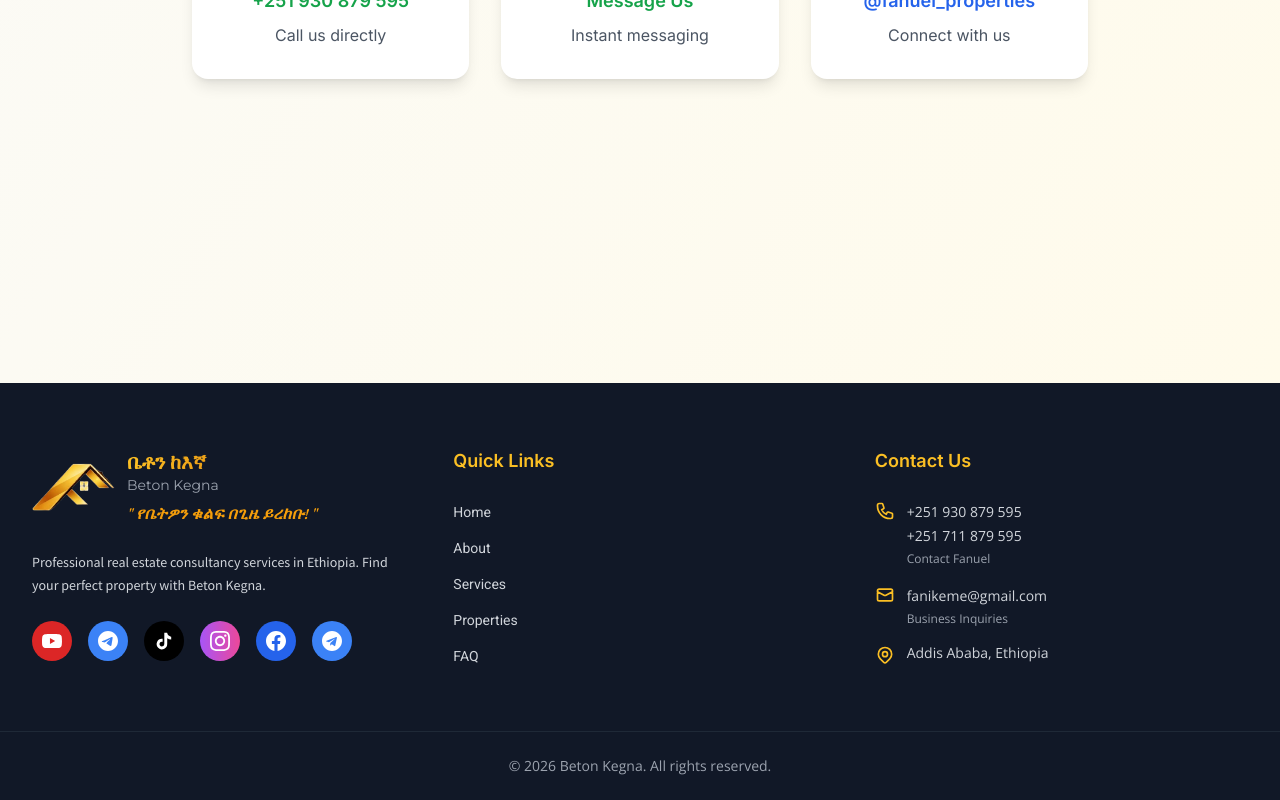
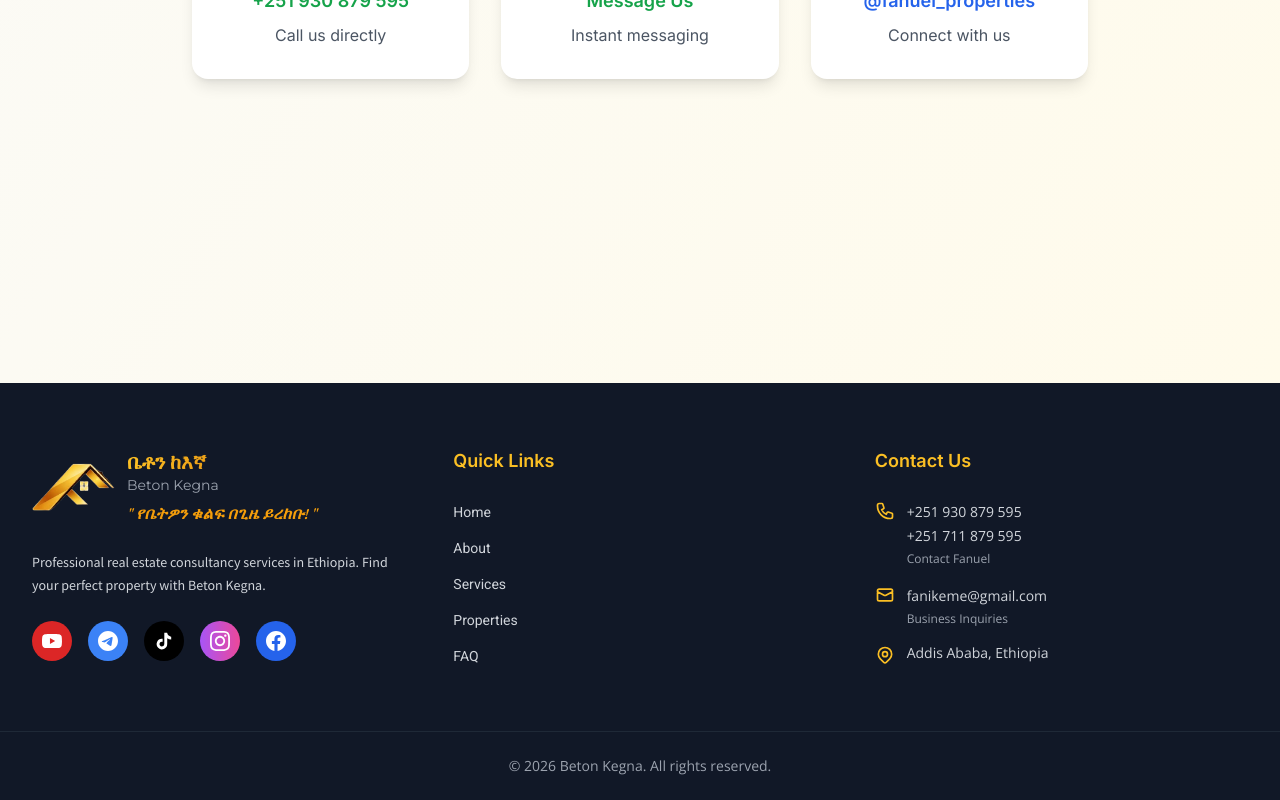
Before and after one commit to dopi95/BK, a Next.js app in the folder frontend/: page /contact in a window 1280 px wide. Shown: the part 1681-2481 px from the top of the page. Built offline with nearby package versions, Linux system fonts and the light colour scheme.

Commit message:
remove telegram icon

```diff
--- a/frontend/src/components/About.tsx
+++ b/frontend/src/components/About.tsx
@@ -85,16 +85,6 @@ export default function About() {
       icon: (
         <svg className="w-6 h-6" fill="currentColor" viewBox="0 0 24 24">
           <path d="M24 12.073c0-6.627-5.373-12-12-12s-12 5.373-12 12c0 5.99 4.388 10.954 10.125 11.854v-8.385H7.078v-3.47h3.047V9.43c0-3.007 1.792-4.669 4.533-4.669 1.312 0 2.686.235 2.686.235v2.953H15.83c-1.491 0-1.956.925-1.956 1.874v2.25h3.328l-.532 3.47h-2.796v8.385C19.612 23.027 24 18.062 24 12.073z"/>
-        </svg>
-      )
-    },
-    {
-      name: 'Telegram',
-      url: 'https://t.me/fanuel_akoya',
-      color: 'hover:bg-blue-500',
-      icon: (
-        <svg className="w-6 h-6" fill="currentColor" viewBox="0 0 24 24">
-          <path d="M12 0C5.373 0 0 5.373 0 12s5.373 12 12 12 12-5.373 12-12S18.627 0 12 0zm5.894 8.221l-1.97 9.28c-.145.658-.537.818-1.084.508l-3-2.21-1.446 1.394c-.14.18-.357.295-.6.295-.002 0-.003 0-.005 0l.213-3.054 5.56-5.022c.24-.213-.054-.334-.373-.121l-6.869 4.326-2.96-.924c-.64-.203-.658-.64.135-.954l11.566-4.458c.538-.196 1.006.128.832.941z"/>
         </svg>
       )
     }
--- a/frontend/src/components/Footer.tsx
+++ b/frontend/src/components/Footer.tsx
@@ -70,12 +70,6 @@ export default function Footer() {
                  className="w-10 h-10 bg-blue-600 hover:bg-blue-700 rounded-full flex items-center justify-center transition-colors duration-300">
                 <svg className="w-5 h-5 text-white" fill="currentColor" viewBox="0 0 24 24">
                   <path d="M24 12.073c0-6.627-5.373-12-12-12s-12 5.373-12 12c0 5.99 4.388 10.954 10.125 11.854v-8.385H7.078v-3.47h3.047V9.43c0-3.007 1.792-4.669 4.533-4.669 1.312 0 2.686.235 2.686.235v2.953H15.83c-1.491 0-1.956.925-1.956 1.874v2.25h3.328l-.532 3.47h-2.796v8.385C19.612 23.027 24 18.062 24 12.073z"/>
-                </svg>
-              </a>
-              <a href="https://t.me/fanuel_akoya" target="_blank" rel="noopener noreferrer"
-                 className="w-10 h-10 bg-blue-500 hover:bg-blue-600 rounded-full flex items-center justify-center transition-colors duration-300">
-                <svg className="w-5 h-5 text-white" fill="currentColor" viewBox="0 0 24 24">
-                  <path d="M12 0C5.373 0 0 5.373 0 12s5.373 12 12 12 12-5.373 12-12S18.627 0 12 0zm5.894 8.221l-1.97 9.28c-.145.658-.537.818-1.084.508l-3-2.21-1.446 1.394c-.14.18-.357.295-.6.295-.002 0-.003 0-.005 0l.213-3.054 5.56-5.022c.24-.213-.054-.334-.373-.121l-6.869 4.326-2.96-.924c-.64-.203-.658-.64.135-.954l11.566-4.458c.538-.196 1.006.128.832.941z"/>
                 </svg>
               </a>
             </div>
```
